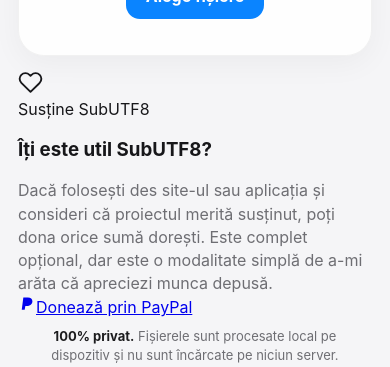
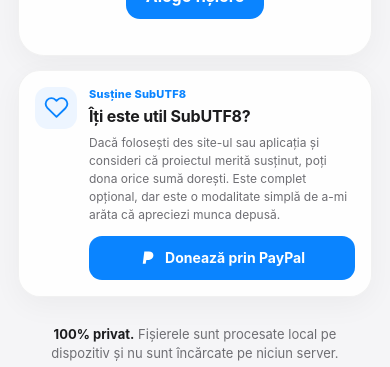
Before and after one commit to Zuzuitu/subutf8, a React (Vite) app: page / in a window 390 px wide. Shown: the part 744-1111 px from the top of the page. Built offline with nearby package versions, Linux system fonts and the light colour scheme.

Commit message:
Update styles.css

```diff
--- a/src/styles.css
+++ b/src/styles.css
@@ -543,3 +543,138 @@
     background:#3a3a3c;
   }
 }
+
+/* SubUTF8 - susținere PayPal */
+
+.supportCard{
+  display:flex;
+  align-items:flex-start;
+  gap:15px;
+  margin:8px 0 18px;
+  padding:18px;
+  background:rgba(255,255,255,.86);
+  backdrop-filter:blur(20px);
+  -webkit-backdrop-filter:blur(20px);
+  border:1px solid rgba(0,0,0,.05);
+  border-radius:22px;
+  box-shadow:0 8px 30px rgba(0,0,0,.045);
+}
+
+.supportIcon{
+  width:46px;
+  height:46px;
+  flex:0 0 46px;
+  display:grid;
+  place-items:center;
+  border-radius:14px;
+  background:#edf5ff;
+  color:#0a84ff;
+}
+
+.supportContent{
+  flex:1;
+  min-width:0;
+}
+
+.supportLabel{
+  margin-bottom:5px;
+  color:#0a84ff;
+  font-size:11px;
+  font-weight:800;
+  letter-spacing:.2px;
+}
+
+.supportContent h3{
+  margin:0 0 7px;
+  color:#1c1c1e;
+  font-size:17px;
+  line-height:1.3;
+  letter-spacing:-.2px;
+}
+
+.supportContent p{
+  margin:0;
+  max-width:620px;
+  color:#6e6e73;
+  font-size:13px;
+  line-height:1.5;
+}
+
+.paypalButton{
+  display:inline-flex;
+  align-items:center;
+  justify-content:center;
+  gap:8px;
+  min-height:44px;
+  margin-top:13px;
+  padding:11px 16px;
+  border-radius:13px;
+  background:#0a84ff;
+  color:#fff;
+  font-size:14px;
+  font-weight:750;
+  line-height:1;
+  text-decoration:none;
+  -webkit-tap-highlight-color:transparent;
+  transition:transform .15s ease,opacity .15s ease;
+}
+
+.paypalButton:hover{
+  opacity:.9;
+}
+
+.paypalButton:active{
+  transform:scale(.97);
+}
+
+@media(max-width:620px){
+  .supportCard{
+    padding:16px;
+    gap:12px;
+  }
+
+  .supportIcon{
+    width:42px;
+    height:42px;
+    flex-basis:42px;
+    border-radius:13px;
+  }
+
+  .supportContent h3{
+    font-size:16px;
+  }
+
+  .supportContent p{
+    font-size:12px;
+  }
+
+  .paypalButton{
+    width:100%;
+    min-height:44px;
+    margin-top:12px;
+  }
+}
+
+@media(prefers-color-scheme:dark){
+  .supportCard{
+    background:#1c1c1e;
+    border-color:rgba(255,255,255,.04);
+  }
+
+  .supportIcon{
+    background:#0d2c4b;
+    color:#2997ff;
+  }
+
+  .supportLabel{
+    color:#2997ff;
+  }
+
+  .supportContent h3{
+    color:#f5f5f7;
+  }
+
+  .supportContent p{
+    color:#a1a1a6;
+  }
+}
```
